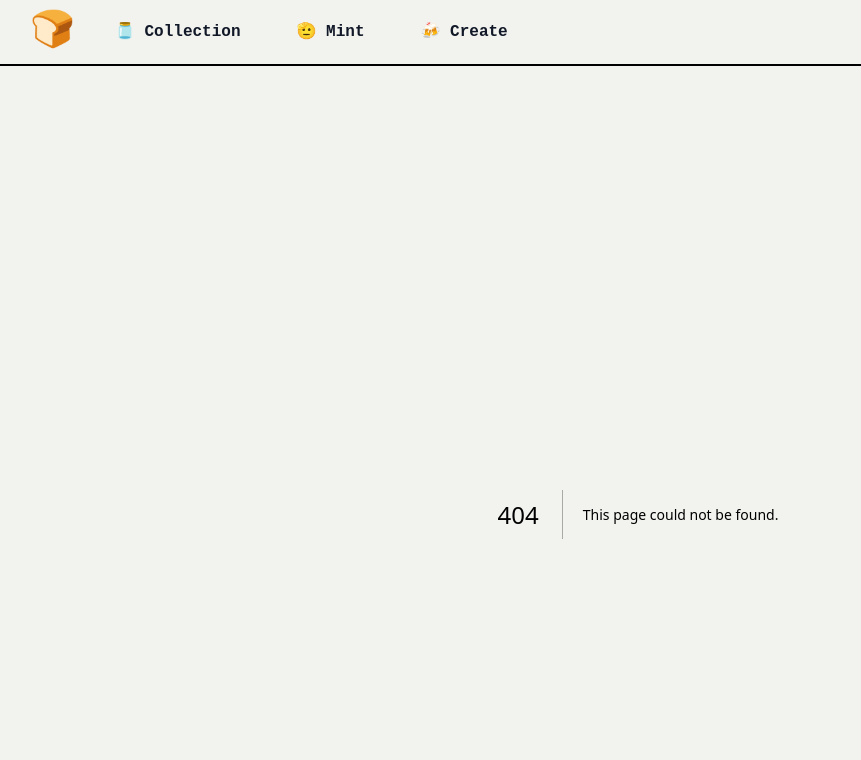
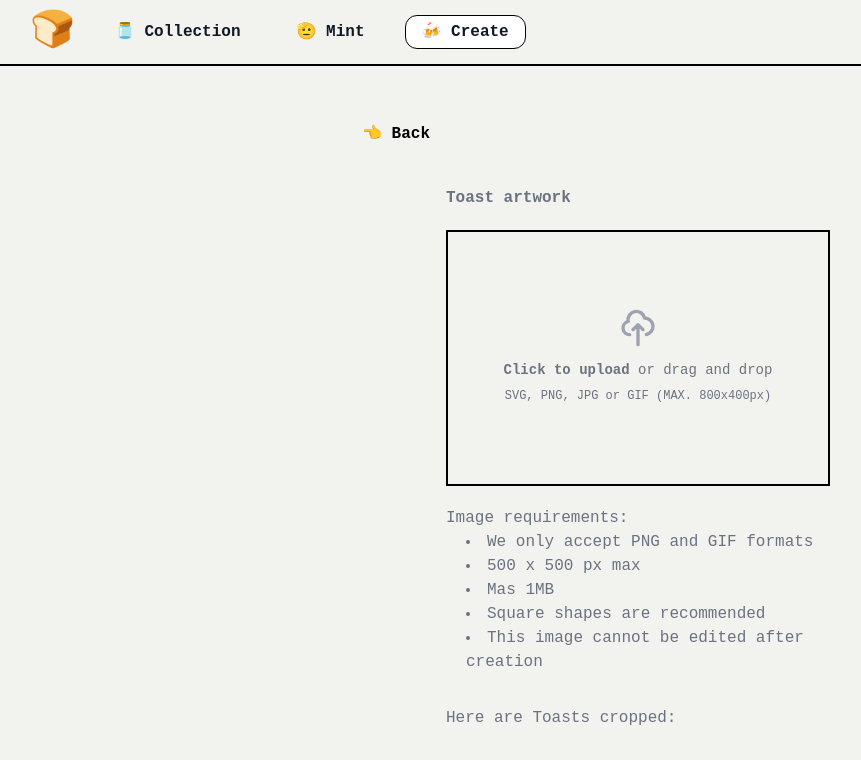
Before and after one commit to celo-org/MintToast, a Next.js app in the folder packages/frontend/: page /create/new in a window 1280 px wide. Before the commit this address had no page. Shown: the top 760 px of the page, without its empty margins (2-863 px from the left). Built offline with nearby package versions, Linux system fonts and the light colour scheme; what @celo/rainbowkit-celo, wagmi would draw is missing.

Commit message:
Feat: 🔥 Create pages added

```diff
--- a/packages/frontend/components/Header.tsx
+++ b/packages/frontend/components/Header.tsx
@@ -5,16 +5,10 @@ import { CustomConnectButton } from "./CustomConnectButton";
 export default function Header() {
   const router = useRouter();
   const getActiveTab = () => {
-    switch (router.pathname) {
-      case "/collection":
-        return "collection";
-      case "/mint":
-        return "mint";
-      case "/create":
-        return "create";
-      default:
-        return "index";
-    }
+    if (router.pathname.includes("collection")) return "collection";
+    else if (router.pathname.includes("mint")) return "mint";
+    else if (router.pathname.includes("create")) return "create";
+    else return "index";
   };
   return (
     <>
--- /dev/null
+++ b/packages/frontend/components/common/InputField.tsx
@@ -0,0 +1,31 @@
+type Props = {
+  label: string;
+  value: string;
+  onChange: (e: React.ChangeEvent<HTMLInputElement>) => void;
+  placeholder?: string;
+  className?: string;
+};
+
+function InputField({ label, value, onChange, placeholder, className }: Props) {
+  return (
+    <div className={className}>
+      <label
+        htmlFor="first_name"
+        className="block mb-2 font-medium text-gray-500"
+      >
+        {label}
+      </label>
+      <input
+        type="text"
+        id="first_name"
+        className="bg-white border border-black text-black text-base focus:ring-blue-500 focus:border-blue-500 block w-full p-2.5"
+        placeholder={placeholder ?? ""}
+        required
+        value={value}
+        onChange={onChange}
+      />
+    </div>
+  );
+}
+
+export default InputField;
--- /dev/null
+++ b/packages/frontend/components/common/TextField.tsx
@@ -0,0 +1,28 @@
+type Props = {
+  label: string;
+  value: string;
+  onChange: (e: React.ChangeEvent<HTMLTextAreaElement>) => void;
+  placeholder?: string;
+  className?: string;
+};
+
+function TextArea({ label, value, onChange, placeholder, className }: Props) {
+  return (
+    <div className={className}>
+      <label htmlFor="message" className="block mb-2 font-medium text-gray-500">
+        {label}
+      </label>
+      <textarea
+        id="message"
+        rows={4}
+        className="block p-2.5 w-full text-sm text-black bg-white border border-black focus:ring-blue-500 focus:border-blue-500"
+        placeholder={placeholder ?? ""}
+        required
+        value={value}
+        onChange={onChange}
+      ></textarea>
+    </div>
+  );
+}
+
+export default TextArea;
--- a/packages/frontend/pages/create.tsx
+++ b/packages/frontend/pages/create/index.tsx
@@ -9,7 +9,7 @@ export default function Home() {
           <div className="flex flex-row flex-wrap justify-evenly">
             {/* Card 1 */}
             <Link
-              href="/collection/0x0"
+              href="/create/new"
               className="w-[170px] h-[170px] pushable-card select-none rounded-sm bg-black border-none p-0 cursor-pointer outline-offset-4 mt-5"
             >
               <span className="w-[170px] h-[170px] front-card rounded-sm border-2 border-black text-black font-bold text-base block py-2 px-6 bg-green">
--- /dev/null
+++ b/packages/frontend/pages/create/new.tsx
@@ -0,0 +1,205 @@
+import InputField from "@/components/common/InputField";
+import PrimaryButton from "@/components/common/PrimaryButton";
+import TextArea from "@/components/common/TextField";
+import Link from "next/link";
+import { useState } from "react";
+
+// create enum
+enum View {
+  IMAGE = "image",
+  ATTRIBUTES = "attributes",
+}
+
+export default function New() {
+  const [view, setView] = useState<View>(View.IMAGE);
+  const [title, setTitle] = useState("");
+  const [description, setDescription] = useState("");
+  const [startDate, setStartDate] = useState("");
+  const [endDate, setEndDate] = useState("");
+  const [url, setUrl] = useState("");
+  const [toastCount, setToastCount] = useState(0);
+  const [email, setEmail] = useState("");
+  return (
+    <>
+      <div className="flex flex-col justify-start items-start md:pt-2 pt-0 max-w-xl mx-auto px-4 md:px-0">
+        {view == View.IMAGE ? (
+          <>
+            <Link href="/create" className="font-bold mx-3">
+              👈 Back
+            </Link>
+            <div className="flex flex-col justify-center w-full mt-10 items-center">
+              <div className="md:w-[400px] w-full px-2 md:mx-0 mt-0 flex flex-col">
+                <span className="font-semibold text-gray-500">
+                  Toast artwork
+                </span>
+                {/* Image button */}
+                <div className="flex items-center justify-center w-full my-5">
+                  <label
+                    htmlFor="dropzone-file"
+                    className="flex flex-col items-center justify-center w-full h-64 border-2 border-black cursor-pointer bg-background hover:bg-white"
+                  >
+                    <div className="flex flex-col items-center justify-center pt-5 pb-6">
+                      <svg
+                        aria-hidden="true"
+                        className="w-10 h-10 mb-3 text-gray-400"
+                        fill="none"
+                        stroke="currentColor"
+                        viewBox="0 0 24 24"
+                        xmlns="http://www.w3.org/2000/svg"
+                      >
+                        <path
+                          strokeLinecap="round"
+                          strokeLinejoin="round"
+                          strokeWidth="2"
+                          d="M7 16a4 4 0 01-.88-7.903A5 5 0 1115.9 6L16 6a5 5 0 011 9.9M15 13l-3-3m0 0l-3 3m3-3v12"
+                        ></path>
+                      </svg>
+                      <p className="mb-2 text-sm text-gray-500 dark:text-gray-400">
+                        <span className="font-semibold">Click to upload</span>{" "}
+                        or drag and drop
+                      </p>
+                      <p className="text-xs text-gray-500 dark:text-gray-400">
+                        SVG, PNG, JPG or GIF (MAX. 800x400px)
+                      </p>
+                    </div>
+                    <input id="dropzone-file" type="file" className="hidden" />
+                  </label>
+                </div>
+
+                <div className="text-gray-500">Image requirements:</div>
+                <li className="text-gray-500 ml-5">
+                  <span className="">We only accept PNG and GIF formats</span>
+                </li>
+                <li className="text-gray-500 ml-5">
+                  <span>500 x 500 px max</span>
+                </li>
+                <li className="text-gray-500 ml-5">
+                  <span>Mas 1MB</span>
+                </li>
+                <li className="text-gray-500 ml-5">
+                  <span>Square shapes are recommended</span>
+                </li>
+                <li className="text-gray-500 ml-5">
+                  <span>This image cannot be edited after creation</span>
+                </li>
+                <p className="mt-8 text-gray-500">Here are Toasts cropped:</p>
+                <div className="w-full flex justify-center mt-8">
+                  <div className="justify-self-center w-[285px] h-[285px] bg-white border-2 border-black flex flex-col justify-end items-center pb-3"></div>
+                </div>
+                <div className="w-full flex justify-center mt-8">
+                  <PrimaryButton
+                    text="👉 Save and Next"
+                    onClick={() => {
+                      setView(View.ATTRIBUTES);
+                    }}
+                  />
+                </div>
+              </div>
+              <div className="flex w-full justify-start px-8"></div>
+            </div>
+          </>
+        ) : (
+          <>
+            <p
+              onClick={() => {
+                setView(View.IMAGE);
+              }}
+              className="font-bold mx-3 hover:cursor-pointer"
+            >
+              👈 Back
+            </p>
+            <div className="flex flex-col justify-center w-full mt-10 items-center">
+              <div className="md:w-[400px] w-full px-2 md:mx-0 mt-0 flex flex-col">
+                <InputField
+                  label="What are you celebrating?"
+                  value={title}
+                  onChange={(e) => {
+                    setTitle(e.target.value);
+                  }}
+                  placeholder="Title of the Toast"
+                />
+                <TextArea
+                  label="Raise your toast"
+                  placeholder="Speech, Speech, Speech"
+                  value={description}
+                  onChange={(e) => {
+                    setDescription(e.target.value);
+                  }}
+                  className="mt-7"
+                />
+
+                <div className="flex flex-row w-full space-x-10 mt-8">
+                  <div className="w-1/2">
+                    <InputField
+                      label="Start Date"
+                      value={startDate}
+                      onChange={(e) => {
+                        setStartDate(e.target.value);
+                      }}
+                      placeholder="00/00/00"
+                    />
+                  </div>
+                  <div className="w-1/2">
+                    <InputField
+                      label="End Date"
+                      value={endDate}
+                      onChange={(e) => {
+                        setEndDate(e.target.value);
+                      }}
+                      placeholder="00/00/00"
+                    />
+                  </div>
+                </div>
+                <div className="text-gray-500 mt-2">
+                  Toasts are better served fresh. On one will be able to mint
+                  this Toast after the expiry date.
+                </div>
+
+                <InputField
+                  label="Point your community to a link or website?"
+                  value={url}
+                  onChange={(e) => {
+                    setUrl(e.target.value);
+                  }}
+                  placeholder="url"
+                  className="mt-7"
+                />
+
+                <InputField
+                  label="How many Toasts do you need?"
+                  value={toastCount.toString()}
+                  onChange={(e) => {
+                    setToastCount(parseInt(e.target.value));
+                  }}
+                  placeholder="Title of the Toast"
+                  className="mt-7"
+                />
+
+                <InputField
+                  label="What is your email?"
+                  value={email}
+                  onChange={(e) => {
+                    setEmail(e.target.value);
+                  }}
+                  placeholder="Title of the Toast"
+                  className="mt-7"
+                />
+                {/* Image button */}
+
+                <div className="w-full flex justify-center mt-8">
+                  <PrimaryButton
+                    text="👉 Save and Next"
+                    onClick={() => {
+                      setView(View.ATTRIBUTES);
+                    }}
+                  />
+                </div>
+              </div>
+              <div className="flex w-full justify-start px-8"></div>
+            </div>
+          </>
+        )}
+      </div>
+    </>
+  );
+}
--- a/packages/frontend/pages/mint.tsx
+++ b/packages/frontend/pages/mint.tsx
@@ -9,7 +9,7 @@ export default function Home() {
           <div className="flex flex-row flex-wrap justify-evenly">
             {/* Card 1 */}
             <Link
-              href="/collection/0x0"
+              href="#"
               className="w-[170px] h-[170px] pushable-card select-none rounded-sm bg-black border-none p-0 cursor-pointer outline-offset-4 mt-5"
             >
               <span className="w-[170px] h-[170px] front-card rounded-sm border-2 border-black text-black font-bold text-base block py-2 px-6 bg-green">
@@ -22,7 +22,7 @@ export default function Home() {
             </Link>
             {/* Card 2 */}
             <Link
-              href="/collection/0x0"
+              href="#"
               className="w-[170px] h-[170px] pushable-card select-none rounded-sm bg-black border-none p-0 cursor-pointer outline-offset-4 mt-5"
             >
               <span className="w-[170px] h-[170px] front-card rounded-sm border-2 border-black text-black font-bold text-base block py-2 px-6 bg-yellow">
@@ -35,7 +35,7 @@ export default function Home() {
             </Link>
             {/* Card 3 */}
             <Link
-              href="/collection/0x0"
+              href="#"
               className="w-[170px] h-[170px] pushable-card select-none rounded-sm bg-black border-none p-0 cursor-pointer outline-offset-4 mt-5"
             >
               <span className="w-[170px] h-[170px] front-card rounded-sm border-2 border-black text-black font-bold text-base block py-2 px-6 bg-white">
```
